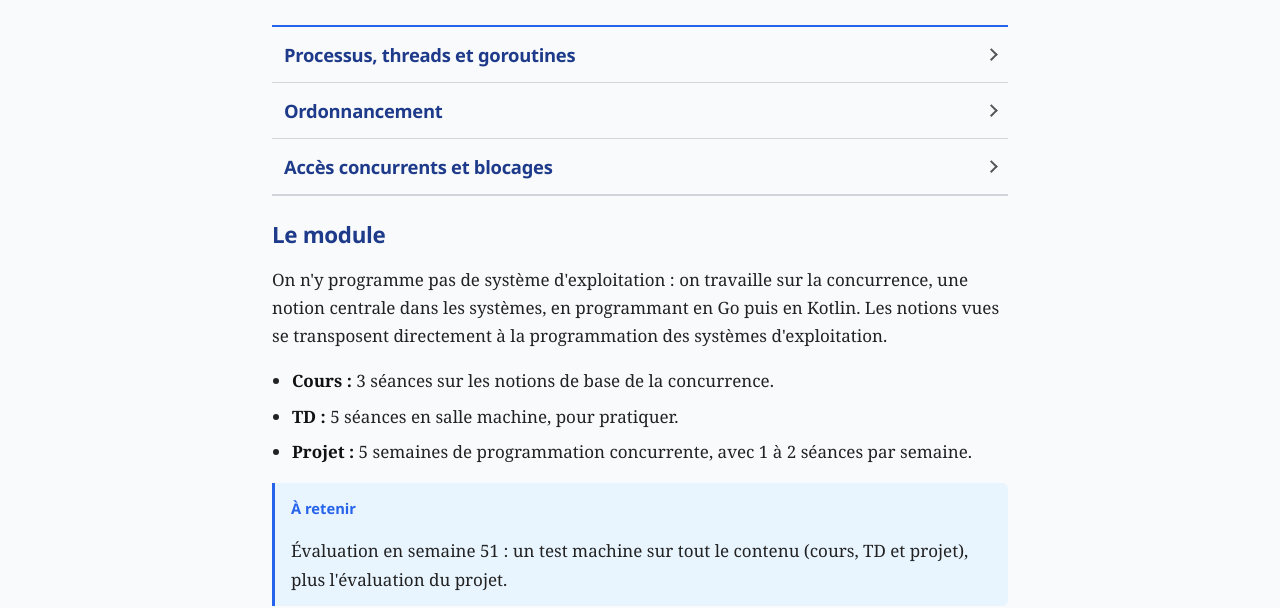
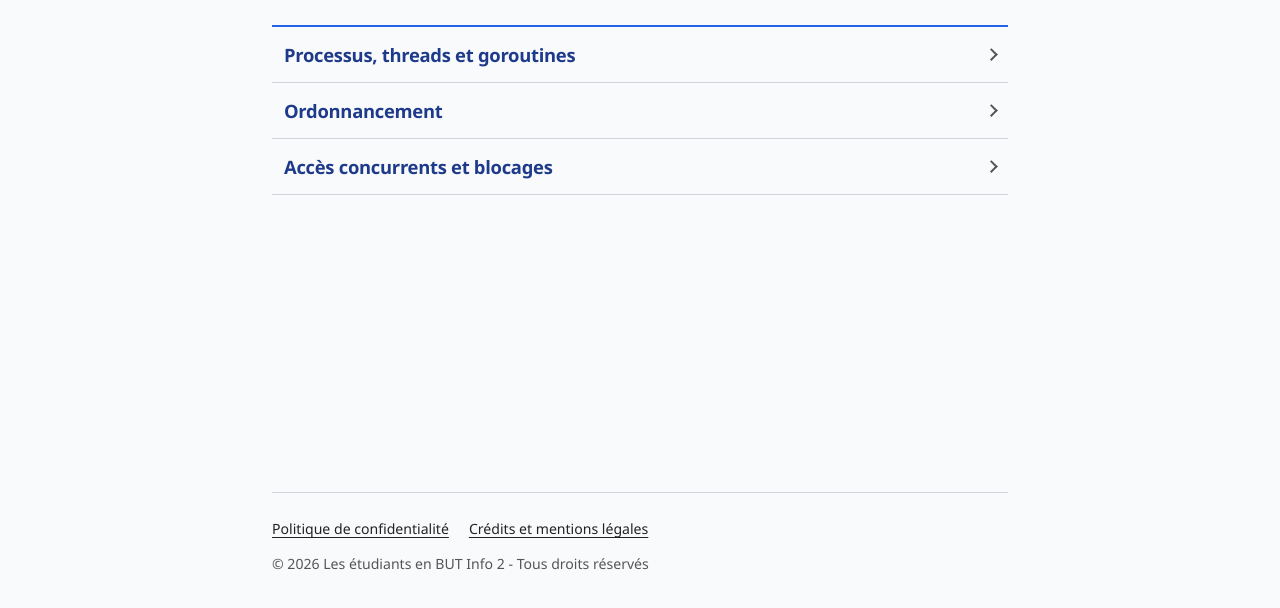
Before and after one commit to im-midnight/BUT-INFO, a plain HTML site: page pages/progSysteme/indexProgSysteme.html in a window 1280 px wide. Shown: the part 193-801 px from the top of the page. Drawn offline with Linux system fonts and the light colour scheme.

Commit message:
Delete module section on concurrency programming
Removed the section detailing the module on concurrency programming.

```diff
--- a/pages/progSysteme/indexProgSysteme.html
+++ b/pages/progSysteme/indexProgSysteme.html
@@ -62,19 +62,5 @@
     </section>
   </div>
 
-  <section class="loi-card">
-    <h2>Le module</h2>
-    <p>On n'y programme pas de système d'exploitation : on travaille sur la concurrence, une notion centrale dans les systèmes, en programmant en Go puis en Kotlin. Les notions vues se transposent directement à la programmation des systèmes d'exploitation.</p>
-    <ul>
-      <li><strong>Cours :</strong> 3 séances sur les notions de base de la concurrence.</li>
-      <li><strong>TD :</strong> 5 séances en salle machine, pour pratiquer.</li>
-      <li><strong>Projet :</strong> 5 semaines de programmation concurrente, avec 1 à 2 séances par semaine.</li>
-    </ul>
-    <div class="a-retenir">
-      <p>Évaluation en semaine 51 : un test machine sur tout le contenu (cours, TD et projet), plus l'évaluation du projet.</p>
-    </div>
-    <p>Les notions sont souvent nouvelles et pas évidentes au début : le mieux est de pratiquer en TD et de ne pas faire le projet au dernier moment.</p>
-  </section>
-
 </body>
 </html>
```
